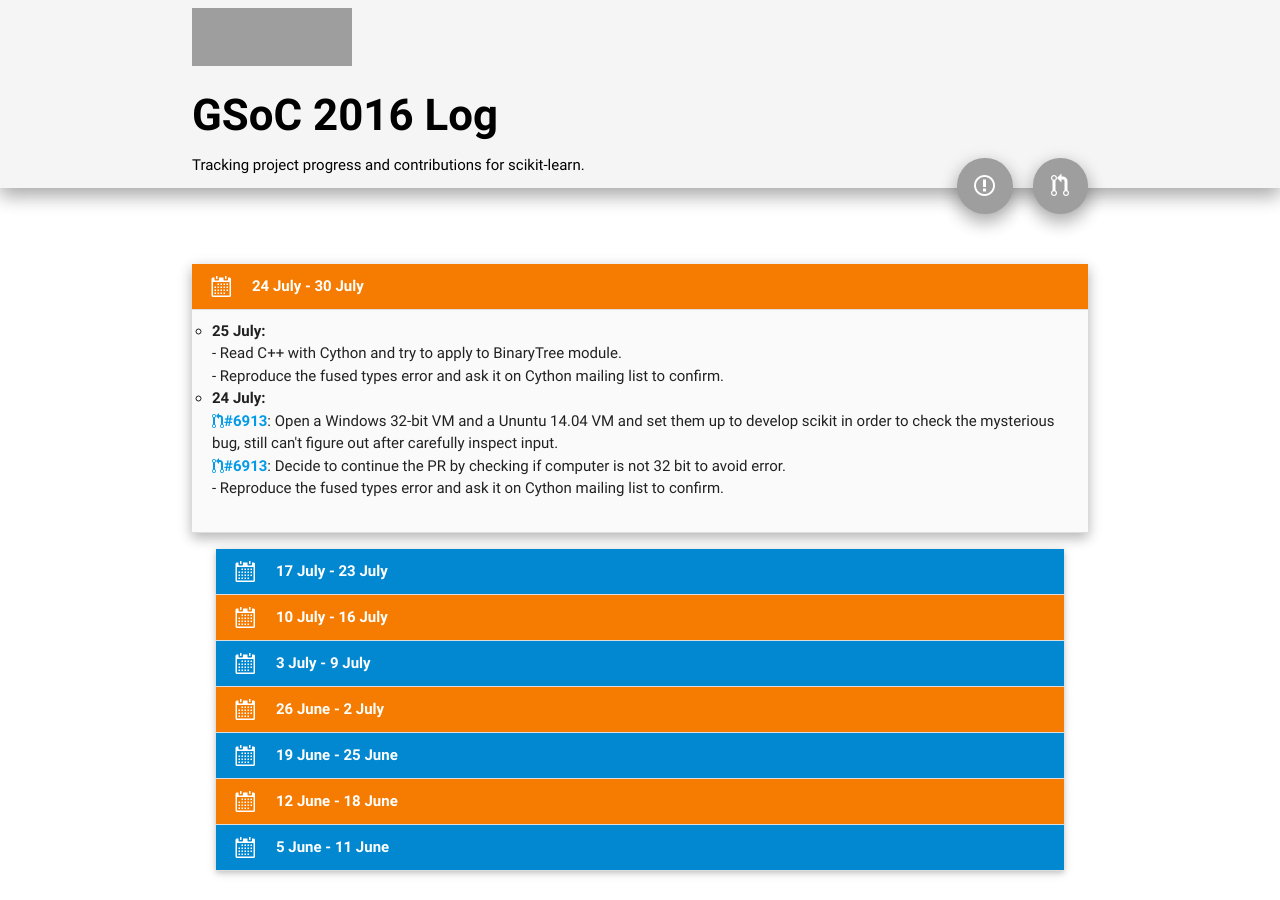
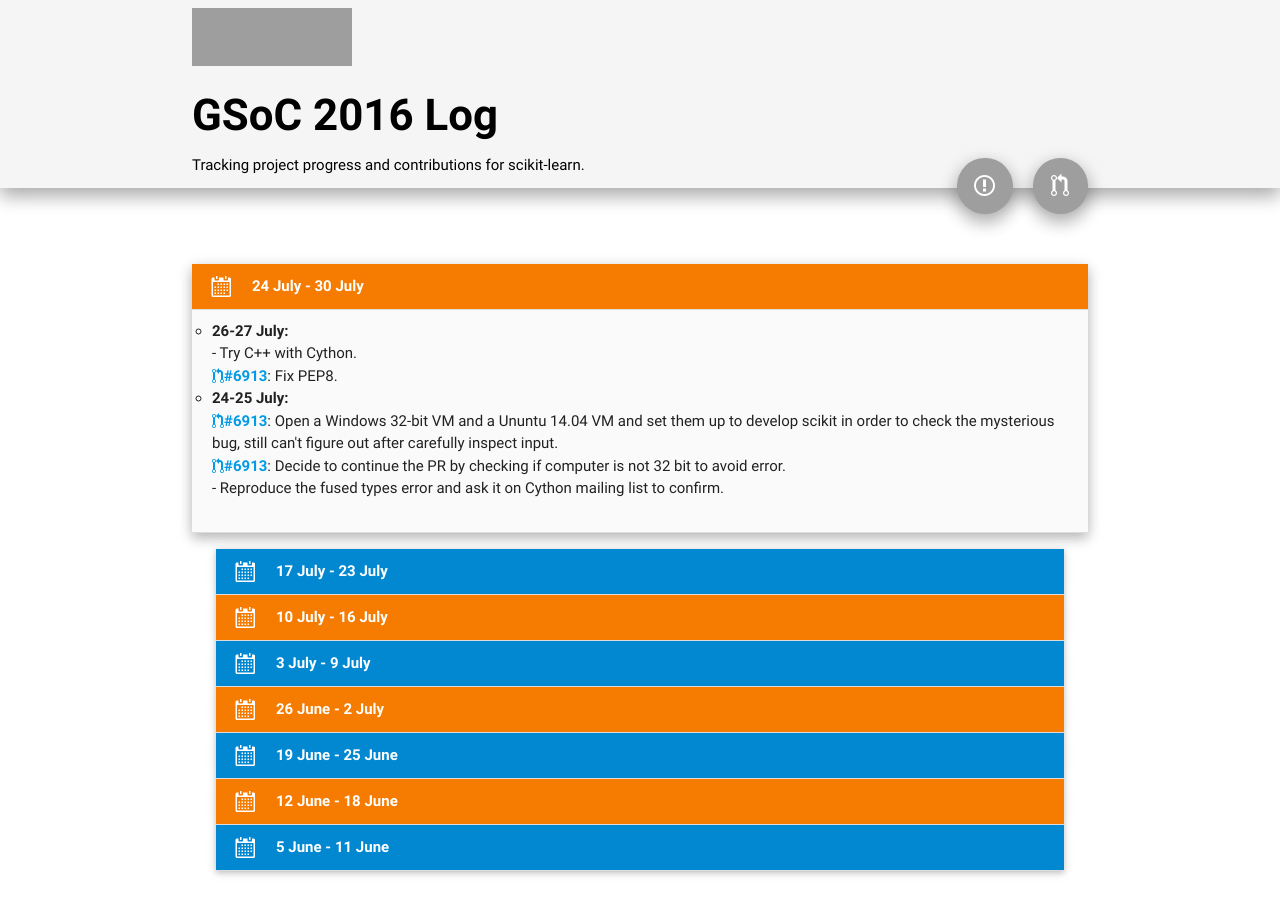
Before and after one commit to yenchenlin/yenchenlin.github.io, a Jekyll site: the page built from _pages/gsoc.html, in a window 1280 px wide. Built offline with Jekyll 4.4.1, drawn with Linux system fonts in a browser that asks for light colours; nearby versions of some CDN libraries; grey boxes are pictures that could not be loaded.

Commit message:
Update dev

```diff
--- a/_pages/gsoc.html
+++ b/_pages/gsoc.html
@@ -90,17 +90,19 @@ permalink: /gsoc/
               <div class="collapsible-body grey lighten-5">
                 <ul class="details">
 
-                  <li><b>25 July: </b><br/>
+                  <li><b>26-27 July: </b><br/>
 
-                    - Read C++ with Cython and try to apply to BinaryTree module.
+                    - Try C++ with Cython.
 
                     <br>
 
-                    - Reproduce the fused types error and ask it on Cython mailing list to confirm.
+                    <a href="https://github.com/scikit-learn/scikit-learn/pull/6913">
+                    <i class="octicon octicon-git-pull-request"></i><b>#6913</b></a>:
+                        Fix PEP8.
 
                  </li>
 
-                  <li><b>24 July: </b><br/>
+                  <li><b>24-25 July: </b><br/>
                     <a href="https://github.com/scikit-learn/scikit-learn/pull/6913">
                     <i class="octicon octicon-git-pull-request"></i><b>#6913</b></a>:
                         Open a Windows 32-bit VM and a Ununtu 14.04 VM and set them up to develop scikit in order to check the mysterious bug, still can't figure out after carefully inspect input.
```
